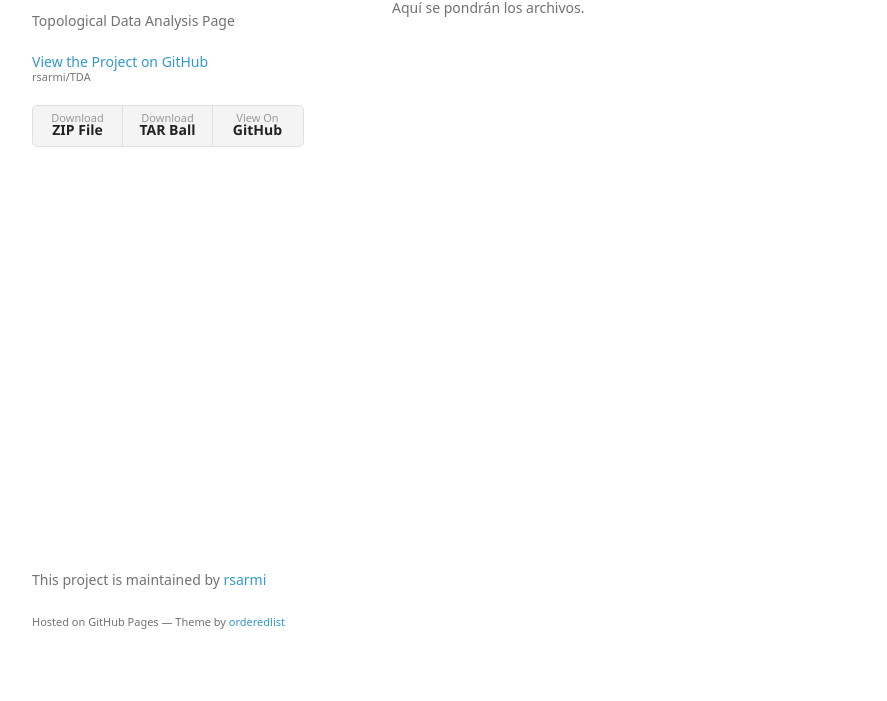
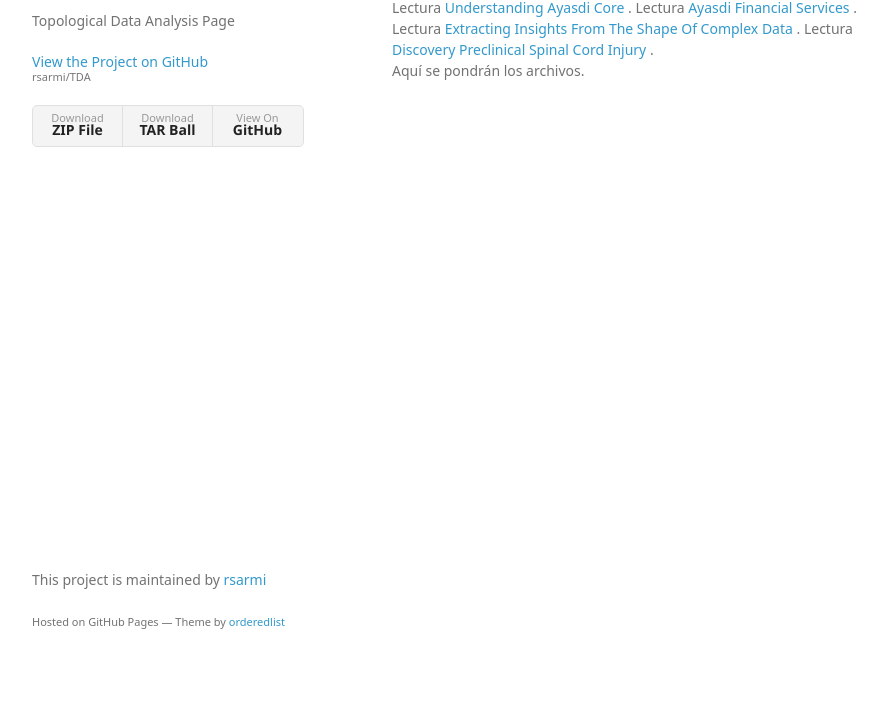
Before and after one commit to rsarmi/TDA, a plain HTML site: page index.html in a window 1280 px wide. Shown: the part 99-800 px from the top of the page, without its empty margins (178-1065 px from the left). Drawn offline with Linux system fonts and the light colour scheme; a web font is replaced by a local one.

Commit message:
Update index con archivos

```diff
--- a/index.html
+++ b/index.html
@@ -29,7 +29,12 @@
       </header>
       <section>
         <h3>
-<a id="archivos-recientes" class="anchor" href="#archivos-recientes" aria-hidden="true"><span aria-hidden="true" class="octicon octicon-link"></span></a>Archivos Recientes.</h3>
+<a id="Primeras lecturas" class="anchor" href="#archivos-recientes" aria-hidden="true"><span aria-hidden="true" class="octicon octicon-link"></span></a>Archivos Recientes.</h3>
+Lectura <a href="https://github.com/rsarmi/TDA/blob/master/AYASDI1_UnderstandingAyasdiCore.pdf"> Understanding Ayasdi Core </a>.
+Lectura <a href="https://github.com/rsarmi/TDA/blob/master/AYASDI2_FinancialServices.pdf"> Ayasdi Financial Services </a>.
+Lectura <a href="https://github.com/rsarmi/TDA/blob/master/TDA_App1_ExtractingInsightsFromTheShapeOfComplexData.pdf"> Extracting Insights From The Shape Of Complex Data </a>.
+Lectura <a href="https://github.com/rsarmi/TDA/blob/master/TDA_App2_DiscoveryPreclinicalSpinalCordInjury.pdf"> Discovery Preclinical Spinal Cord Injury </a>.
+
 
 <p>Aquí se pondrán los archivos. </p>
       </section>
```
